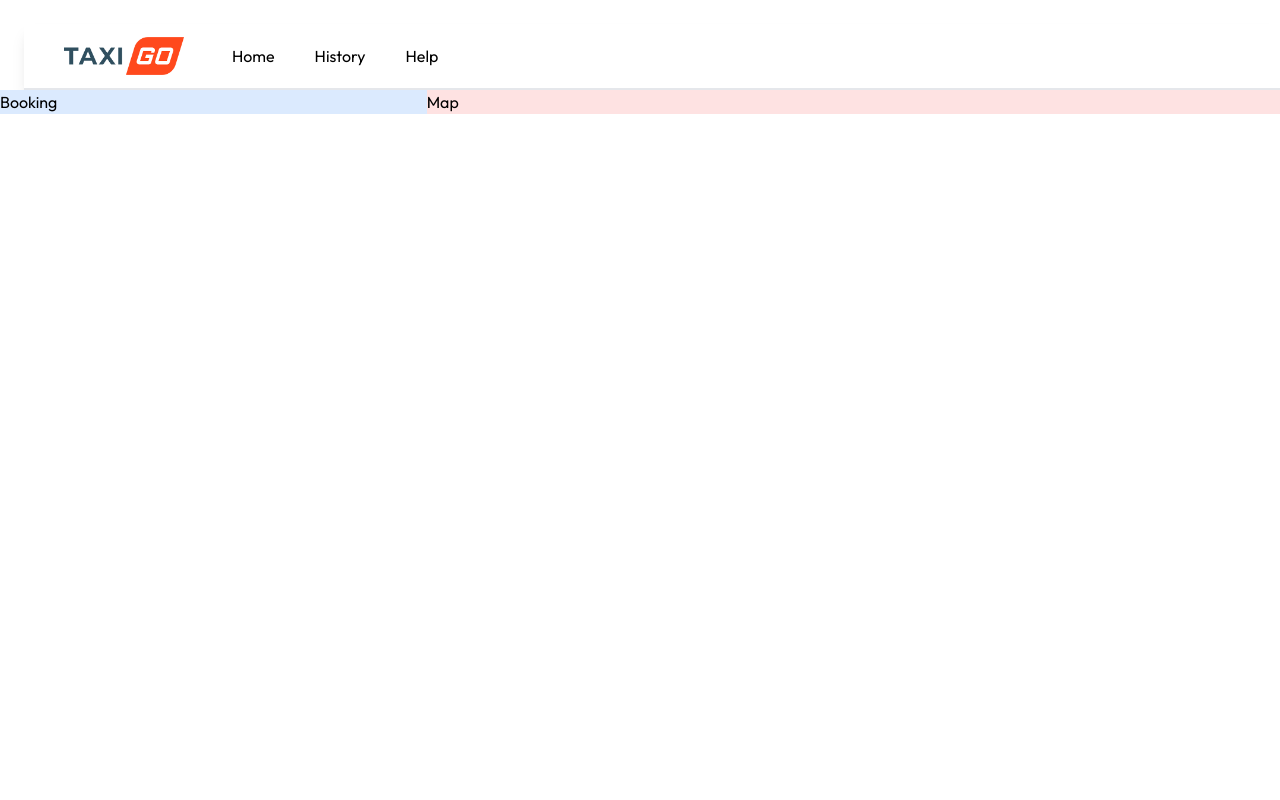
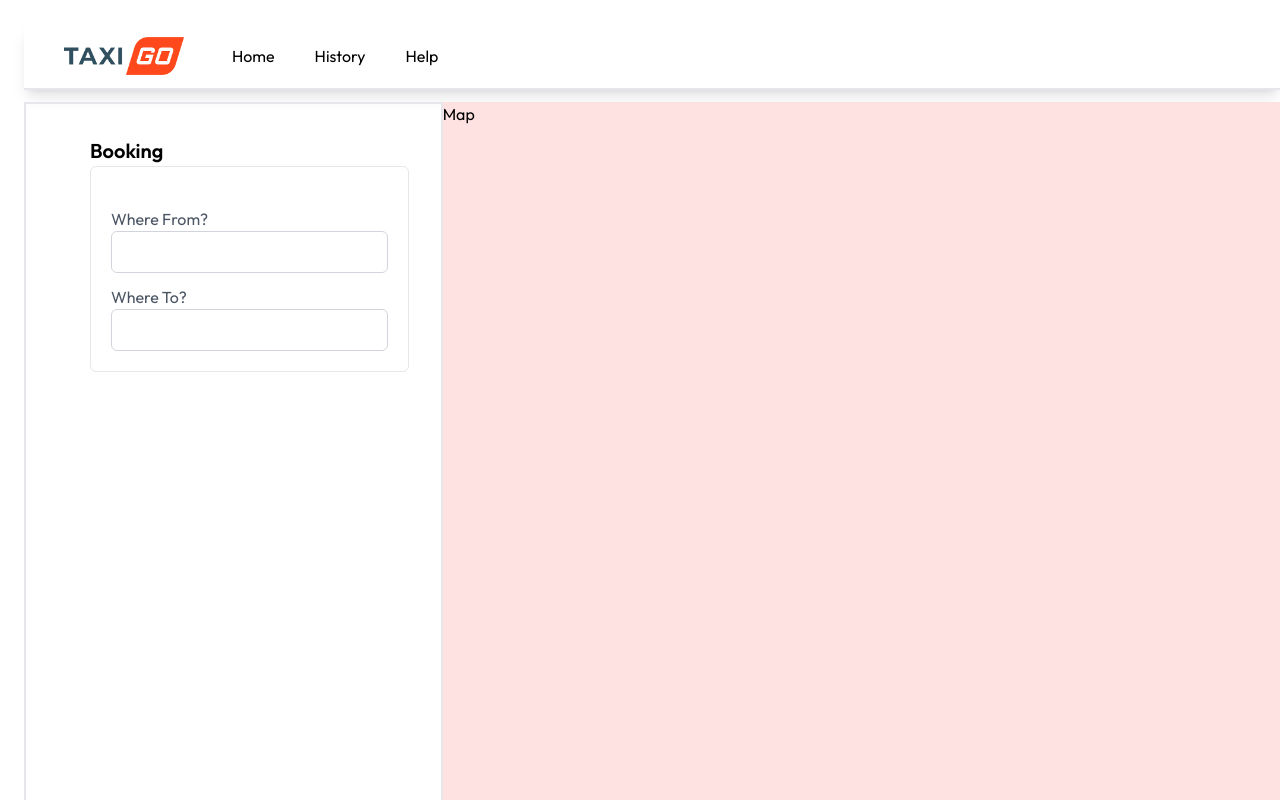
Before and after one commit to MHRatul/Taxi-Booking-Project, a Next.js app: page / in a window 1280 px wide. Shown: the top 800 px of the page. Built offline with nearby package versions, Linux system fonts and the light colour scheme.

Commit message:
Booking content Setting Up

```diff
--- a/app/page.tsx
+++ b/app/page.tsx
@@ -1,3 +1,4 @@
+import Booking from "@/components/Booking/Booking";
 import { UserButton } from "@clerk/nextjs";
 import Image from "next/image";
 
@@ -5,9 +6,9 @@ export default function Home() {
   return (
    <div>
 
-       <div className="grid grid-cols-1 md:grid-cols-3">
-        <div className="bg-blue-100">
-           Booking
+       <div className="ml-6 mt-3 grid grid-cols-1 md:grid-cols-3">
+        <div className="border-[2px] mx-auto mb-36">
+           <Booking/>
         </div>
         <div className="col-span-2 bg-red-100">
 
--- /dev/null
+++ b/components/Booking/AutocompleteAddress.tsx
@@ -0,0 +1,24 @@
+import React from 'react'
+
+function AutocompleteAddress() {
+  return (
+    <div>
+        <div className='mt-5'>
+            <label className='text-gray-600'>Where From?</label>
+            <input type='text'
+            className='w-full p-2 border border-gray-300
+            outline-none rounded-md
+            focus:border-yellow-300'/>
+        </div>
+        <div className='mt-3'>
+            <label className='text-gray-600'>Where To?</label>
+            <input type='text'
+            className='w-full p-2 border border-gray-300
+            outline-none rounded-md
+            focus:border-yellow-300'/>
+        </div>
+    </div>
+  )
+}
+
+export default AutocompleteAddress
--- /dev/null
+++ b/components/Booking/Booking.tsx
@@ -0,0 +1,26 @@
+import React from 'react'
+import AutocompleteAddress from './AutocompleteAddress'
+
+
+function Booking() {
+
+
+  return (
+    <div className='h-screen p-8 ml-8'>
+        <h2 className='text-[20px] font-semibold'>
+            Booking
+        </h2>
+        <div className='border-[1px] p-5
+        rounded-md'>
+        <AutocompleteAddress/>
+        </div>
+
+    </div>
+  )
+
+    function newFunction() {
+        return window.innerHeight
+    }
+}
+
+export default Booking
```
